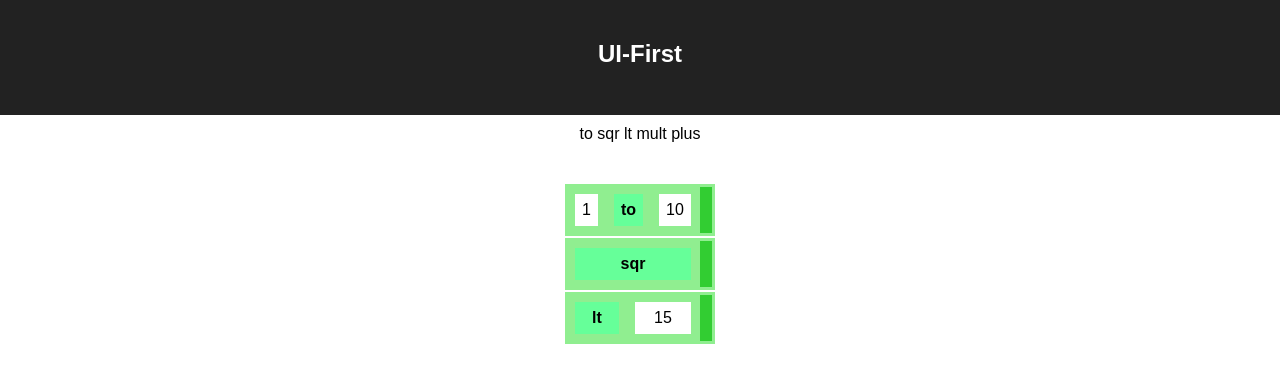
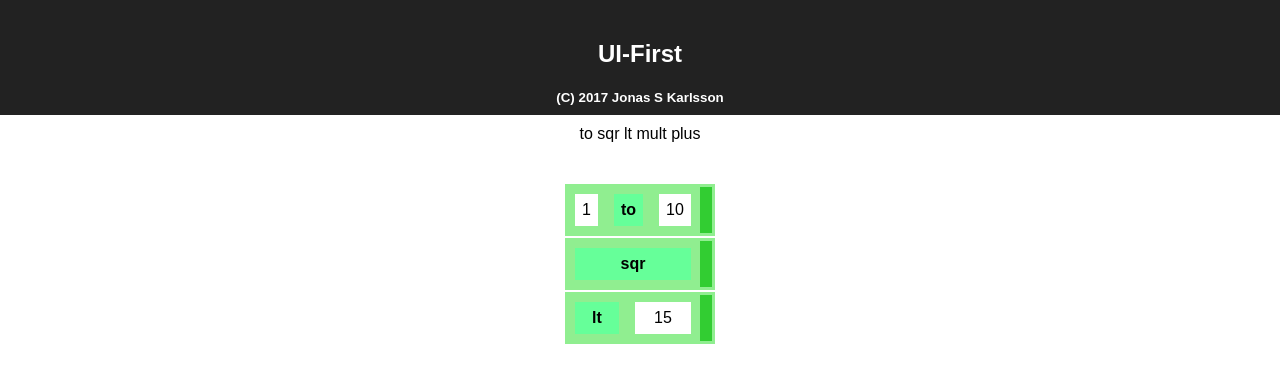
Before and after one commit to yesco/UI-First, a React (Create React App) app in the folder hello-world/: page / in a window 1280 px wide. Shown: the top 382 px of the page. Built offline with nearby package versions, Linux system fonts and the light colour scheme.

Commit message:
small (C)

```diff
--- a/hello-world/src/App.js
+++ b/hello-world/src/App.js
@@ -144,6 +144,7 @@ function App(props) {
     <div className="App">
     <div className="App-header">
     <h2>UI-First</h2>
+    <b><small>(C) 2017 Jonas S Karlsson</small></b>
     </div>
     <div>{fs}</div>
     <br/><br/>
```
